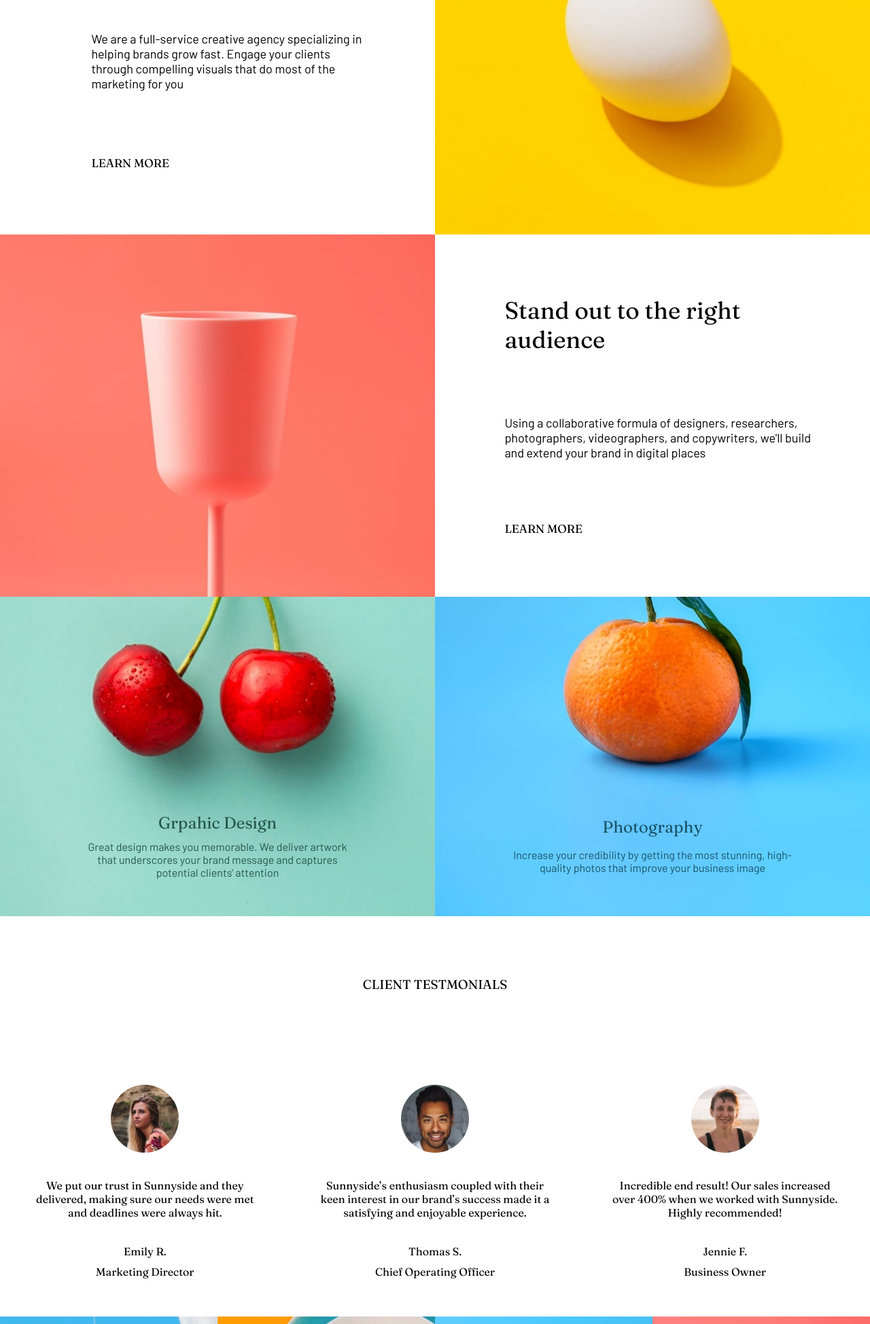
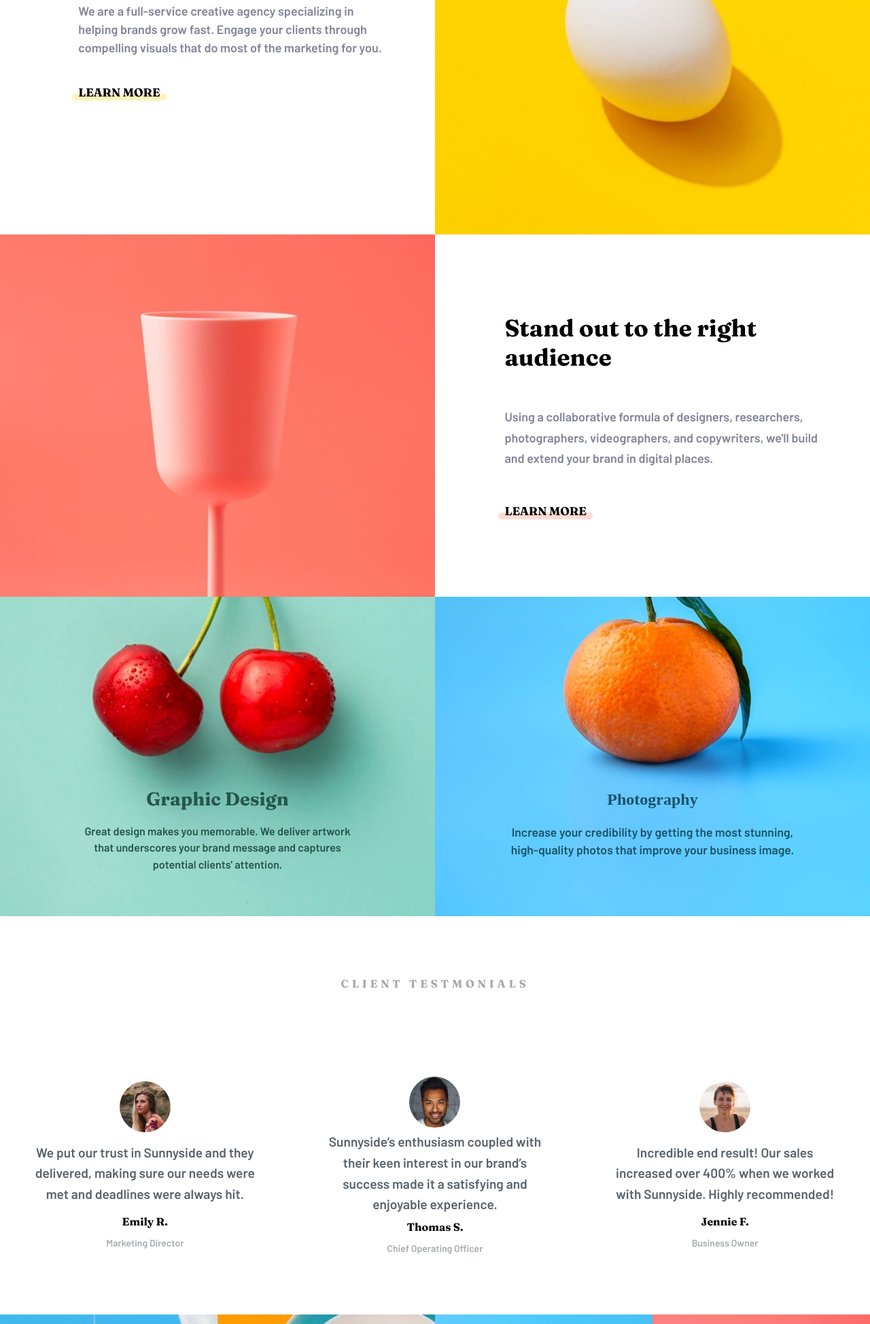
Before and after one commit to gitahievans/sunny-side, a website built with Vite: page index.html in a window 1280 px wide. Shown: the part 852-2800 px from the top of the page at 68% size. Built offline with nearby package versions, Linux system fonts and the light colour scheme.

Commit message:
Final styling

```diff
--- a/index.html
+++ b/index.html
@@ -5,8 +5,11 @@
   <meta charset="UTF-8" />
   <link rel="icon" type="image/svg+xml" href="/vite.svg" />
   <link rel="stylesheet" href="style.css">
-  <link rel="stylesheet" href="https://fonts.googleapis.com/css?family=Barlow">
-  <link rel="stylesheet" href="https://fonts.googleapis.com/css?family=Fraunces">
+  <link rel="preconnect" href="https://fonts.googleapis.com">
+  <link rel="preconnect" href="https://fonts.gstatic.com" crossorigin>
+  <link
+    href="https://fonts.googleapis.com/css2?family=Barlow:wght@600&family=Fraunces:ital,opsz,wght@0,9..144,700;1,9..144,900&display=swap"
+    rel="stylesheet">
   <meta name="viewport" content="width=device-width, initial-scale=1.0" />
   <title>Sunny Side</title>
 </head>
@@ -50,10 +53,11 @@
         <div class="h2s">
           <h2>Transform your brand</h2>
         </div>
-        <p>We are a full-service creative agency specializing in helping brands grow fast. Engage your clients through
-          compelling visuals that do most of the marketing for you
+        <p class="gray-out">We are a full-service creative agency specializing in helping brands grow fast. Engage your
+          clients through
+          compelling visuals that do most of the marketing for you.
         </p>
-        <span>LEARN MORE</span>
+        <span class="tr-learn-more">LEARN MORE</span>
       </div>
     </div>
     <div class="stand-out">
@@ -62,24 +66,25 @@
         <div class="h2s">
           <h2>Stand out to the right audience</h2>
         </div>
-        <p>Using a collaborative formula of designers, researchers, photographers, videographers, and copywriters, we'll
-          build and extend your brand in digital places</p>
-        <span>LEARN MORE</span>
+        <p class="gray-out">Using a collaborative formula of designers, researchers, photographers, videographers, and
+          copywriters, we'll
+          build and extend your brand in digital places.</p>
+        <span class="st-learn-more">LEARN MORE</span>
       </div>
     </div>
     <div class="graphic-design">
       <div class="gd-text">
-        <h2>Grpahic Design</h2>
+        <h2>Graphic Design</h2>
         <p>Great design makes you memorable. We deliver artwork that underscores your brand message and captures
           potential
-          clients' attention</p>
+          clients' attention.</p>
       </div>
 
     </div>
     <div class="photography">
       <div class="p-text">
         <h2>Photography</h2>
-        <p>Increase your credibility by getting the most stunning, high-quality photos that improve your business image
+        <p>Increase your credibility by getting the most stunning, high-quality photos that improve your business image.
         </p>
       </div>
     </div>
@@ -88,29 +93,29 @@
       <div class="client-cont">
         <div class="clients">
           <img src="/images/image-emily.jpg" alt="Emily">
-          <p>We put our trust in Sunnyside and they delivered, making sure our needs were met and deadlines were always
+          <p class="testimony">We put our trust in Sunnyside and they delivered, making sure our needs were met and deadlines were always
             hit.</p>
           <div class="cdtls">
-            <p><strong>Emily R.</strong></p>
-            <p>Marketing Director</p>
+            <p><strong class='c-name'>Emily R.</strong></p>
+            <p class="gray-out">Marketing Director</p>
           </div>
         </div>
         <div class="clients">
           <img src="/images/image-thomas.jpg" alt="Thomas">
-          <p>Sunnyside’s enthusiasm coupled with their keen interest in our brand’s success made it a satisfying and
+          <p class="testimony">Sunnyside’s enthusiasm coupled with their keen interest in our brand’s success made it a satisfying and
             enjoyable
             experience.</p>
           <div class="cdtls">
-            <p> <strong>Thomas S.</strong> </p>
-            <p>Chief Operating Officer</p>
+            <p> <strong class='c-name'>Thomas S.</strong> </p>
+            <p class="gray-out">Chief Operating Officer</p>
           </div>
         </div>
         <div class="clients">
           <img src="/images/image-jennie.jpg" alt="Jennie">
-          <p>Incredible end result! Our sales increased over 400% when we worked with Sunnyside. Highly recommended!</p>
+          <p class="testimony">Incredible end result! Our sales increased over 400% when we worked with Sunnyside. Highly recommended!</p>
           <div class="cdtls">
-            <p> <strong>Jennie F.</strong> </p>
-            <p>Business Owner</p>
+            <p> <strong class='c-name'>Jennie F.</strong> </p>
+            <p class="gray-out">Business Owner</p>
           </div>
         </div>
       </div>
@@ -155,6 +160,10 @@
             fill="#2C7566" fill-rule="nonzero" />
         </svg>
       </div>
+      <div class="attribution">
+        Challenge by <a href="https://www.frontendmentor.io?ref=challenge" target="_blank">Frontend Mentor</a>.
+        Coded by <a href="#">gitahievans</a>.
+      </div>
     </footer>
   </div>
   <script type="module" src="/main.js" defer></script>
--- a/style.css
+++ b/style.css
@@ -1,11 +1,12 @@
 * {
     margin: 0;
     padding: 0;
+    box-sizing: border-box;
 }
 
-body {
-    font-family: 'Fraunces';
-}
+/* body {
+    font-family: 'Barlow';
+} */
 
 
 /* HERO Section */
@@ -25,6 +26,10 @@ body {
     justify-content: space-between;
     align-items: center;
     margin: 0 6%;
+}
+
+.top h2 {
+    font-family: 'Barlow';
 }
 
 .top h2,
@@ -51,14 +56,14 @@ body {
 
 .menu.active {
     display: block;
-    position: fixed;
-    top: 17%;
+    position: absolute;
+    top: 15%;
     right: 6%;
     width: 88%;
     height: 40vh;
     display: flex;
     align-items: center;
-    justify-content: center;
+    justify-content: space-evenly;
     z-index: 98;
     background-color: white;
     cursor: pointer;
@@ -66,27 +71,29 @@ body {
 
 .menu ul li a:hover {
     background: hsl(51, 100%, 49%);
-    width: 100px;
+    width: 200px;
     padding: 15px;
     border-radius: 30px;
     font-weight: 600;
+    text-transform: uppercase;
+    font-size: 12git px;
 }
 
 .tri {
     position: absolute;
-    top: -30%;
+    top: -19%;
     right: 0;
     width: 0;
-    height: 20%;
+    height: 28%;
     border-top: 50px solid white;
     border-left: 50px solid transparent;
     transform: scaleY(-1);
 }
 
 .bar {
-    width: 40px;
+    width: 28px;
     height: 2px;
-    margin: 10px 0;
+    margin: 6px 0;
     background-color: white;
 }
 
@@ -95,7 +102,7 @@ body {
     display: flex;
     flex-direction: column;
     align-items: center;
-    margin-top: 15%;
+    margin-top: 18.5%;
 }
 
 .we-are {
@@ -108,6 +115,9 @@ body {
     text-align: center;
     flex-basis: 50%;
     word-wrap: break-word;
+    font-family: 'Fraunces';
+    font-weight: 900;
+    letter-spacing: .2em;
 }
 
 .hero-text svg {
@@ -125,17 +135,59 @@ body {
 }
 
 .transform-text {
-    height: 300px;
-    padding: 0 6%;
+    height: 440px;
+    padding: 13% 6%;
     display: flex;
     flex-direction: column;
     align-items: center;
-    justify-content: space-evenly;
+    justify-content: space-around;
 }
 
 .transform-text p {
     text-align: center;
+    font-family: 'Barlow';
+    font-weight: 800;
+    font-size: 1.1em;
+    line-height: 1.5em;
+    color: hsl(232, 10%, 55%);
 }
+
+.tr-learn-more {
+    font-family: 'Fraunces';
+    font-size: 15px;
+    position: relative;
+}
+
+.tr-learn-more::after {
+    content: "";
+    position: absolute;
+    left: -9px;
+    right: -9px;
+    bottom: 8px;
+    height: 10px;
+    box-shadow: 0px 10px 2px #fef1bb;
+    border-radius: 10px;
+    z-index: -1;
+}
+
+.st-learn-more {
+    font-family: 'Fraunces';
+    font-size: 15px;
+    position: relative;
+}
+
+.st-learn-more::after {
+    content: "";
+    position: absolute;
+    left: -9px;
+    right: -9px;
+    bottom: 8px;
+    height: 10px;
+    box-shadow: 0px 10px 2px #fddad1;
+    border-radius: 10px;
+    z-index: -1;
+}
+
 
 .h2s {
     display: flex;
@@ -145,8 +197,9 @@ body {
 
 .h2s h2 {
     text-align: center;
-    flex-basis: 50%;
-    word-wrap: break-word;
+    font-family: 'Fraunces';
+    font-weight: 800;
+    font-size: 2.1em;
 }
 
 /* STAND OUT */
@@ -156,8 +209,8 @@ body {
 }
 
 .stand-out-text {
-    height: 300px;
-    padding: 0 6%;
+    height: 440px;
+    padding: 10%;
     display: flex;
     flex-direction: column;
     align-items: center;
@@ -166,6 +219,11 @@ body {
 
 .stand-out-text p {
     text-align: center;
+    font-family: 'Barlow';
+    font-weight: 800;
+    font-size: 1.1em;
+    line-height: 1.7em;
+    color: hsl(232, 10%, 55%);
 }
 
 /* GRAPHIC DESIGN */
@@ -182,7 +240,7 @@ body {
 
 .gd-text {
     height: 35%;
-    margin: 3% 10%;
+    margin: 3% 5%;
     display: inherit;
     flex-direction: inherit;
     align-items: center;
@@ -190,8 +248,16 @@ body {
     color: hsl(167, 40%, 24%);
 }
 
+.gd-text h2 {
+    font-family: 'Fraunces';
+    font-size: 1.7rem;
+}
+
 .gd-text p {
     text-align: center;
+    font-family: 'Barlow';
+    font-size: 1.01em;
+    line-height: 1.5em;
 }
 
 /* PHOTOGRAPHY */
@@ -207,8 +273,8 @@ body {
 }
 
 .p-text {
-    height: 35%;
-    margin: 3% 10%;
+    height: 30%;
+    margin: 10% 3%;
     display: inherit;
     flex-direction: inherit;
     align-items: center;
@@ -216,8 +282,15 @@ body {
     color: hsl(198, 62%, 26%);
 }
 
+.gd-text h2 {
+    font-family: 'Fraunces';
+}
+
 .p-text p {
     text-align: center;
+    font-family: 'Barlow';
+    font-size: 1.1em;
+    line-height: 1.5em;
 }
 
 /* TESTMONIALS */
@@ -235,23 +308,31 @@ body {
 
 .testmonials h3 {
     margin-top: 15%;
+    font-family: 'Fraunces';
+    font-size: 1em;
+    letter-spacing: .3em;
+    color: #a6a9a8;
 }
 
 .clients {
     display: flex;
     flex-direction: inherit;
     align-items: center;
-    height: 300px;
-    justify-content: space-evenly;
-    padding: 5% 10%;
+    height: 350px;
+    justify-content: space-between;
+    padding: 10%;
 }
 
-.clients p {
+.testimony {
     text-align: center;
+    font-family: 'Barlow';
+    font-size: 1.2em;
+    line-height: 1.6em;
+    color: hsl(213, 9%, 39%);
 }
 
 .clients img {
-    height: 100px;
+    height: 75px;
     border-radius: 50%;
 }
 
@@ -261,6 +342,18 @@ body {
     display: flex;
     flex-direction: column;
     justify-content: space-between;
+    align-items: center;
+}
+
+.c-name {
+    font-family: 'Fraunces';
+}
+
+.gray-out {
+    color: hsl(210, 4%, 67%);
+    font-family: 'Barlow';
+    font-size: 14px;
+    font-weight: 700;
 }
 
 /* GALLERY */
@@ -290,6 +383,7 @@ footer {
 
 footer h2 {
     color: #2c7466;
+    font-family: 'Barlow';
 }
 
 footer ul {
@@ -302,6 +396,7 @@ footer ul {
 footer ul li a {
     text-decoration: none;
     color: #539788;
+    font-family: 'Barlow';
 }
 
 .socials {
@@ -319,12 +414,10 @@ footer ul li a:hover {
     cursor: pointer;
 }
 
-.transform-text span:hover,
-.stand-out-text span:hover {
+.learn-more:hover,
+.learn-more:hover {
     cursor: pointer;
-    text-decoration: underline;
-    text-decoration-thickness: 6px;
-    text-decoration-color: #ffd101;
+    text-decoration-color: hsl(7, 99%, 70%);
     /* border-bottom: 8px solid #ffd101; */
 }
 
@@ -343,7 +436,6 @@ footer ul li a:hover {
         /* background-color: aqua; */
         display: flex;
         align-items: center;
-        height: 6vh;
     }
 
     .top h2 {
@@ -373,6 +465,10 @@ footer ul li a:hover {
 
     .hamburger-icon,
     .tri {
+        display: none;
+    }
+
+    .menu.active {
         display: none;
     }
 
@@ -409,14 +505,24 @@ footer ul li a:hover {
     .transform-text {
         grid-column: 1;
         grid-row: 1;
-        height: 100%;
         padding: 0 10%;
     }
 
     .transform img {
         width: 100%;
+        height: 100%;
         grid-column: 2;
         grid-row: 1;
+    }
+
+
+    .transform-text p,
+    .stand-out-text p {
+        font-size: 1em;
+    }
+
+    .stand-out-text {
+        height: 300px;
     }
 
     .transform-text span,
@@ -455,6 +561,7 @@ footer ul li a:hover {
     .h2s h2 {
         flex-basis: unset;
         word-wrap: normal;
+        font-size: 20px;
     }
 
     .h2s h2,
@@ -463,9 +570,6 @@ footer ul li a:hover {
         text-align: start;
     }
 
-    .h2s h2 {
-        font-size: 30px;
-    }
 
     .graphic-design {
         float: left;
@@ -485,11 +589,10 @@ footer ul li a:hover {
         /* background-size: cover; */
         background-position: center;
         height: 400px;
-        width: 505;
     }
 
     .p-text {
-        margin: 0% 10% 7%;
+        margin: 10%;
     }
 
     .client-cont {
@@ -543,7 +646,8 @@ footer ul li a:hover {
     }
 
     .transform-text {
-        padding: 0% 15% 0 15%;
+        padding: 10% 12%;
+        justify-content: space-evenly;
     }
 
     .transform-text p {
@@ -561,7 +665,7 @@ footer ul li a:hover {
 
     .stand-out-text {
         height: 100%;
-        padding: 0% 10% 0 10%
+        padding: 10% 10%
     }
 
     .stand-out-text p {
@@ -582,13 +686,8 @@ footer ul li a:hover {
         height: 470px;
     }
 
-    .gd-text {
-        height: 25%;
-        padding: 0 9%;
-    }
-
+    .gd-text,
     .p-text {
-        height: 25%;
         padding: 0 7%;
     }
 
@@ -627,6 +726,7 @@ footer ul li a:hover {
     .transform-text {
         padding: 0% 20% 0 20%;
         justify-content: center;
+        height: 700px;
     }
 
     .transform-text p {
@@ -663,7 +763,7 @@ footer ul li a:hover {
 
     .gd-text {
         height: 20%;
-        padding: 0 9%;
+        padding: 9%;
     }
 
     .gd-text h2,
@@ -674,6 +774,7 @@ footer ul li a:hover {
     .gd-text p,
     .p-text p {
         font-size: 25px;
+        margin-top: 5%;
     }
 
     .photography {
@@ -681,8 +782,8 @@ footer ul li a:hover {
     }
 
     .p-text {
-        height: 25%;
-        padding: 0 7%;
+        height: 20%;
+        padding: 9%;
     }
 
     .p-text h2 footer ul {
```
Also changed, not shown: main.js (+1 -17 lines).
